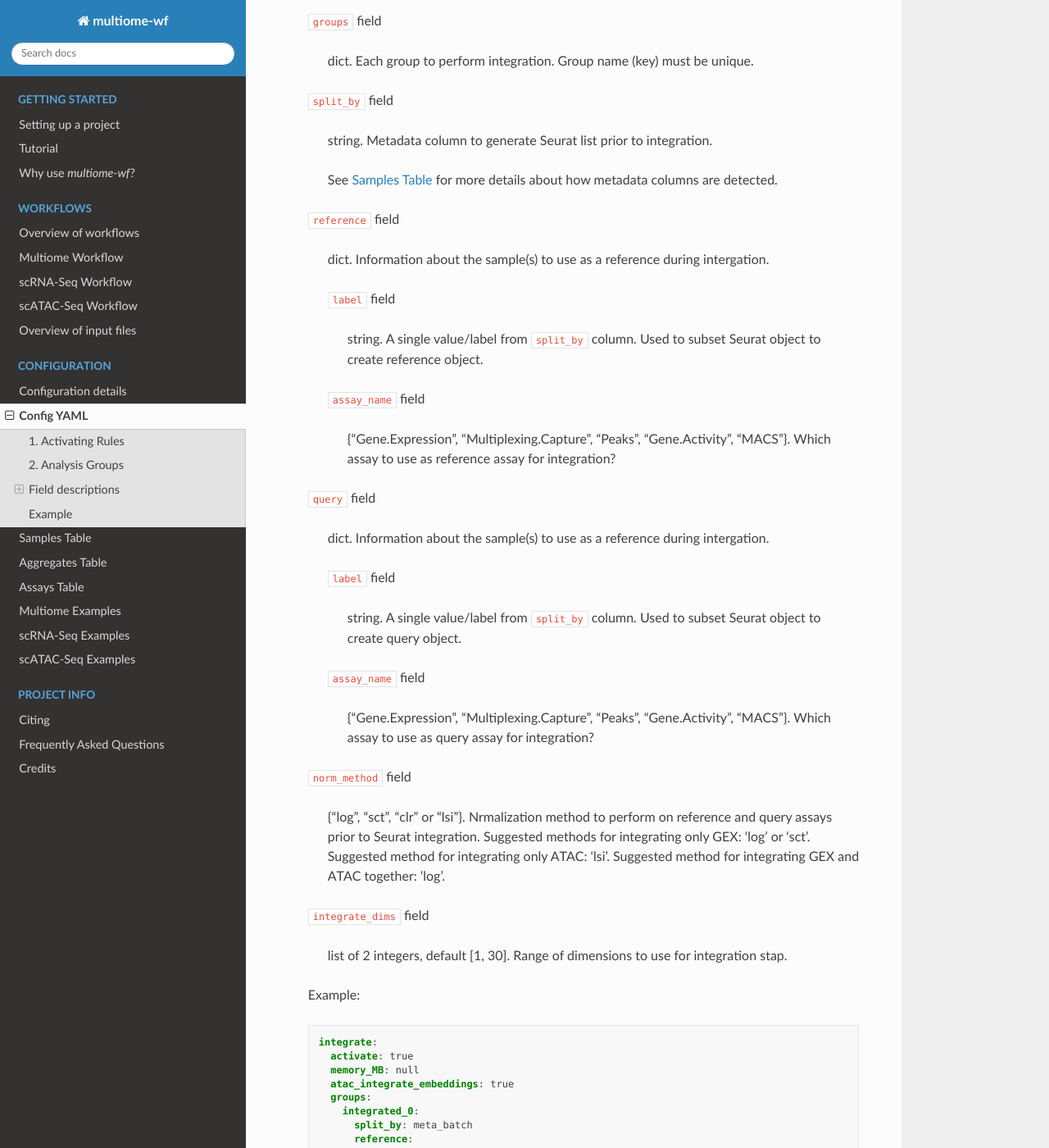
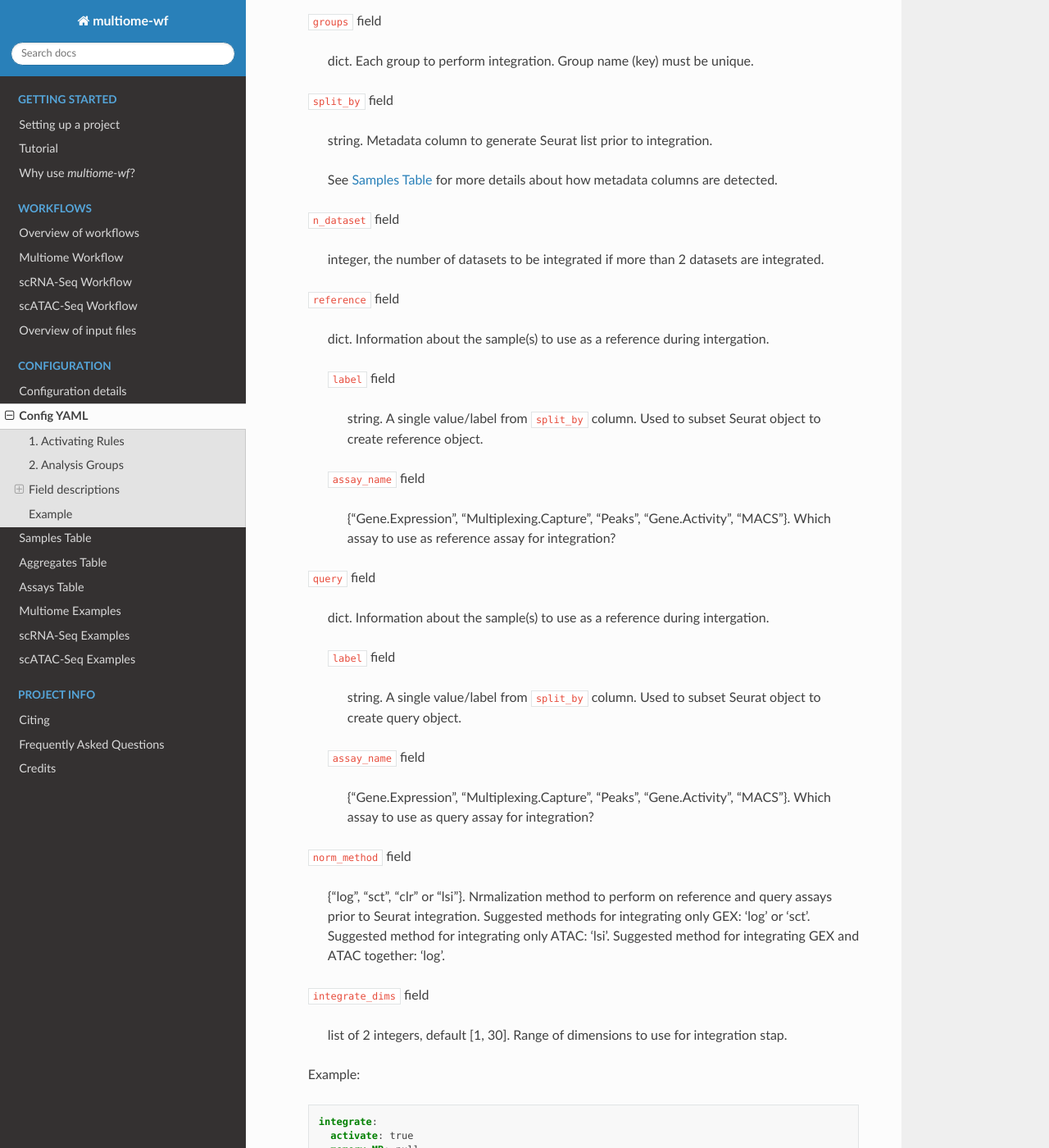
Before and after one commit to NICHD-BSPC/multiome-wf, a Sphinx documentation site: the page built from docs/configuration/config-yaml.rst, in a window 1280 px wide and 1400 px high, scrolled down 6583 px. Shown: the whole window at 82% size. Built offline with Sphinx 7.4.7 and the Read the Docs theme 2.0.0, drawn with Linux system fonts in a browser that asks for light colours.

Commit message:
doc updated

```diff
--- a/docs/configuration/config-yaml.rst
+++ b/docs/configuration/config-yaml.rst
@@ -286,6 +286,10 @@ Integration
 
         See :ref:`samples-table` for more details about how metadata columns are detected.
 
+    ``n_dataset`` field
+
+        integer, the number of datasets to be integrated if more than 2 datasets are integrated.
+
     ``reference`` field
 
         dict. Information about the sample(s) to use as a reference during intergation.
```
Also changed, not shown: other parts of docs/configuration/config-yaml.rst (+1 -0 lines).
